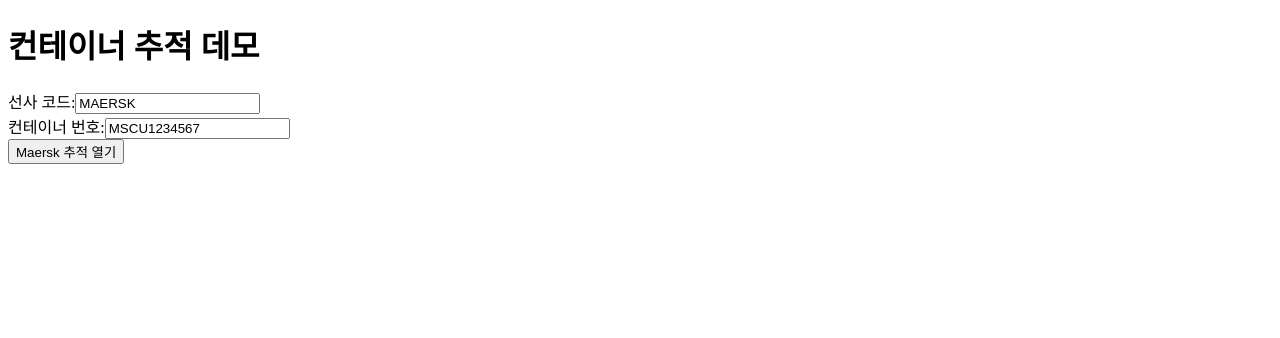
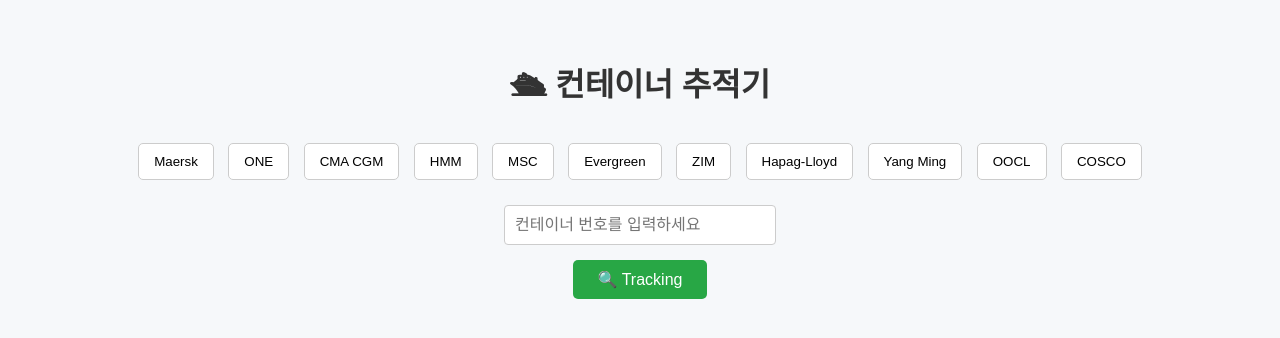
Before and after one commit to iskkang/cntr-track, a plain HTML site: page static/index.html in a window 1280 px wide. Drawn offline with Linux system fonts and the light colour scheme.

Commit message:
Update index.html

```diff
--- a/static/index.html
+++ b/static/index.html
@@ -1,17 +1,111 @@
 <!DOCTYPE html>
 <html lang="ko">
-<head><meta charset="UTF-8"><title>Container Tracker Demo</title></head>
+<head>
+  <meta charset="UTF-8">
+  <title>🛳 컨테이너 추적기</title>
+  <style>
+    body {
+      font-family: "Noto Sans KR", sans-serif;
+      background-color: #f6f8fa;
+      text-align: center;
+      padding: 30px;
+    }
+    h1 {
+      color: #333;
+    }
+    .carrier-buttons {
+      margin-bottom: 20px;
+    }
+    .carrier-button {
+      padding: 10px 15px;
+      margin: 5px;
+      border: 1px solid #ccc;
+      background-color: #fff;
+      cursor: pointer;
+      border-radius: 5px;
+      transition: all 0.2s ease;
+    }
+    .carrier-button:hover {
+      background-color: #eee;
+    }
+    .carrier-button.selected {
+      background-color: #007bff;
+      color: white;
+      font-weight: bold;
+      border-color: #007bff;
+    }
+    input[type="text"] {
+      padding: 10px;
+      width: 250px;
+      font-size: 16px;
+      border-radius: 4px;
+      border: 1px solid #ccc;
+    }
+    button.track-btn {
+      margin-top: 15px;
+      padding: 10px 25px;
+      font-size: 16px;
+      background-color: #28a745;
+      color: white;
+      border: none;
+      border-radius: 5px;
+      cursor: pointer;
+    }
+    button.track-btn:hover {
+      background-color: #218838;
+    }
+  </style>
+</head>
 <body>
-  <h1>컨테이너 추적 데모</h1>
-  <form onsubmit="track(); return false;">
-    <label>선사 코드:</label><input id="carrier" value="MAERSK"><br>
-    <label>컨테이너 번호:</label><input id="container" value="MSCU1234567"><br>
-    <button onclick="openTrackingPage('MAERSK', 'MSKU5149374')">Maersk 추적 열기</button>
+  <h1>🛳 컨테이너 추적기</h1>
+
+  <div class="carrier-buttons">
+    <button class="carrier-button" onclick="selectCarrier('MAERSK')">Maersk</button>
+    <button class="carrier-button" onclick="selectCarrier('ONE')">ONE</button>
+    <button class="carrier-button" onclick="selectCarrier('CMA-CGM')">CMA CGM</button>
+    <button class="carrier-button" onclick="selectCarrier('HMM')">HMM</button>
+    <button class="carrier-button" onclick="selectCarrier('MSC')">MSC</button>
+    <button class="carrier-button" onclick="selectCarrier('EVERGREEN')">Evergreen</button>
+    <button class="carrier-button" onclick="selectCarrier('ZIM')">ZIM</button>
+    <button class="carrier-button" onclick="selectCarrier('HAPAG-LLOYD')">Hapag-Lloyd</button>
+    <button class="carrier-button" onclick="selectCarrier('YANG MING')">Yang Ming</button>
+    <button class="carrier-button" onclick="selectCarrier('OOCL')">OOCL</button>
+    <button class="carrier-button" onclick="selectCarrier('COSCO')">COSCO</button>
+  </div>
+
+  <div>
+    <input type="text" id="container" placeholder="컨테이너 번호를 입력하세요" />
+  </div>
+
+  <button class="track-btn" onclick="track()">🔍 Tracking</button>
 
   <script>
-function openTrackingPage(carrier, containerNumber) {
+    let selectedCarrier = '';
+
+    function selectCarrier(carrier) {
+      selectedCarrier = carrier;
+      const buttons = document.querySelectorAll('.carrier-button');
+      buttons.forEach(btn => {
+        btn.classList.remove('selected');
+        if (btn.innerText.toUpperCase() === carrier) {
+          btn.classList.add('selected');
+        }
+      });
+    }
+
+    function track() {
+      const containerNumber = document.getElementById('container').value.trim();
+      if (!selectedCarrier) {
+        alert("선사를 먼저 선택해주세요.");
+        return;
+      }
+      if (!containerNumber) {
+        alert("컨테이너 번호를 입력해주세요.");
+        return;
+      }
+
       let url = '';
-    switch (carrier.toUpperCase()) {
+      switch (selectedCarrier.toUpperCase()) {
         case 'MAERSK':
           url = `https://www.maersk.com/tracking/${containerNumber}`;
           break;
@@ -19,12 +113,37 @@
           url = `https://ecomm.one-line.com/one-ecom/manage-shipment/cargo-tracking?ctrack-field=${containerNumber}&trakNoParam=${containerNumber}`;
           break;
         case 'CMA-CGM':
-            url = `https://www.cma-cgm.com/ebusiness/tracking?SearchBy=Container&Reference=${containerNumber}`;
+          url = `https://www.cma-cgm.com/eBusiness/tracking/detail/${containerNumber}`;
+          break;
+        case 'HMM':
+          url = `https://www.hmm21.com/cms/business/trackTrace/index.jsp?contno=${containerNumber}`;
+          break;
+        case 'MSC':
+          url = `https://www.msc.com/track-a-shipment?search=${containerNumber}`;
+          break;
+        case 'EVERGREEN':
+          url = `https://www.evergreen-line.com/tms/tms/jsp/Tracking.jsp?Submit=Search&containerNo=${containerNumber}`;
+          break;
+        case 'ZIM':
+          url = `https://www.zim.com/tools/track-a-shipment?containerNumber=${containerNumber}`;
+          break;
+        case 'HAPAG-LLOYD':
+          url = `https://www.hapag-lloyd.com/en/online-business/track/track-by-container.html?container=${containerNumber}`;
+          break;
+        case 'YANG MING':
+          url = `https://www.yangming.com/e-service/track_trace/track_trace_cargo.aspx?container=${containerNumber}`;
+          break;
+        case 'OOCL':
+          url = `https://www.oocl.com/eng/ourservices/eservices/cargotracking/Pages/cargotracking.aspx?bno=${containerNumber}`;
+          break;
+        case 'COSCO':
+          url = `https://elines.coscoshipping.com/ebusiness/cargoTracking?trackingType=1&number=${containerNumber}`;
           break;
         default:
-            alert('지원되지 않는 선사입니다.');
+          alert("아직 지원되지 않는 선사입니다.");
           return;
       }
+
       window.open(url, '_blank');
     }
   </script>
```
Lines whose indentation alone changed are shown as unchanged.
